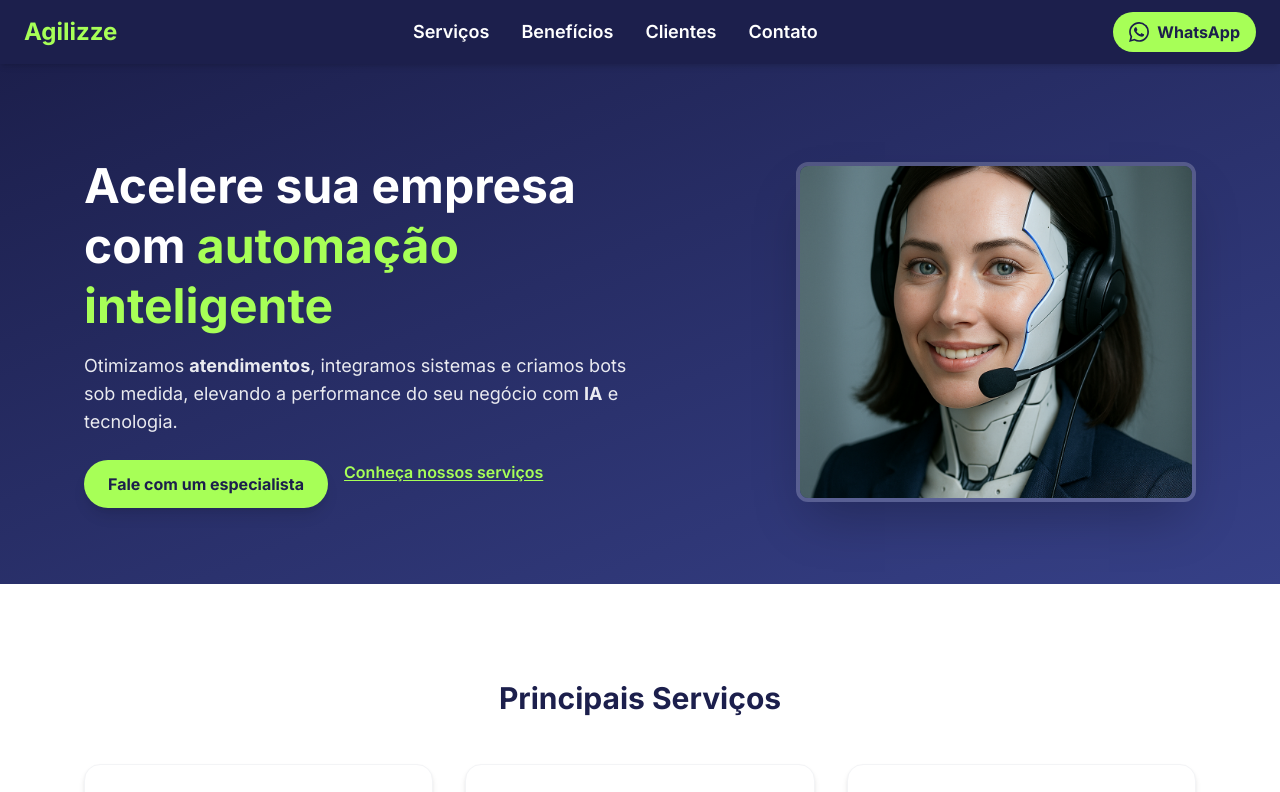
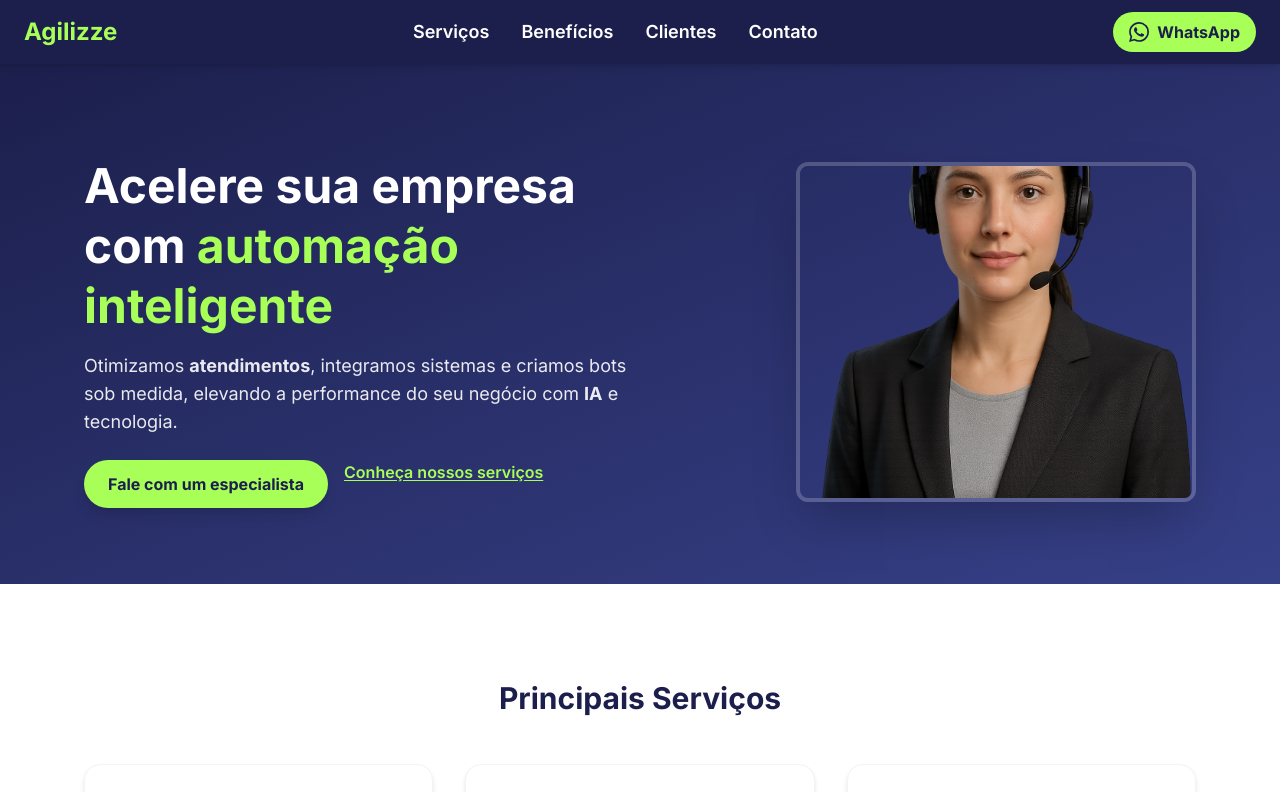
Before and after one commit to daviditalomarketing/agilizze-tech-pulse, a React (Vite) app: page / in a window 1280 px wide. Shown: the top 792 px of the page. Built offline with nearby package versions, Linux system fonts and the light colour scheme.

Commit message:
Replace hero image
Replaced the hero image with the one provided.

```diff
--- a/src/components/Hero.tsx
+++ b/src/components/Hero.tsx
@@ -28,7 +28,7 @@ export function Hero() {
         </div>
         <div className="flex-1 mt-10 md:mt-0 flex justify-end">
           <img
-            src="/lovable-uploads/1b21021e-ae74-45ab-bad7-39632564bbb1.png"
+            src="/lovable-uploads/932df72a-ff99-49ec-8bb8-9fabad088efb.png"
             alt="Atendente Virtual"
             className="rounded-xl shadow-2xl w-[400px] h-[340px] object-cover border-4 border-white/20"
           />
```
Also changed, not shown: public/lovable-uploads/932df72a-ff99-49ec-8bb8-9fabad088efb.png (added).
